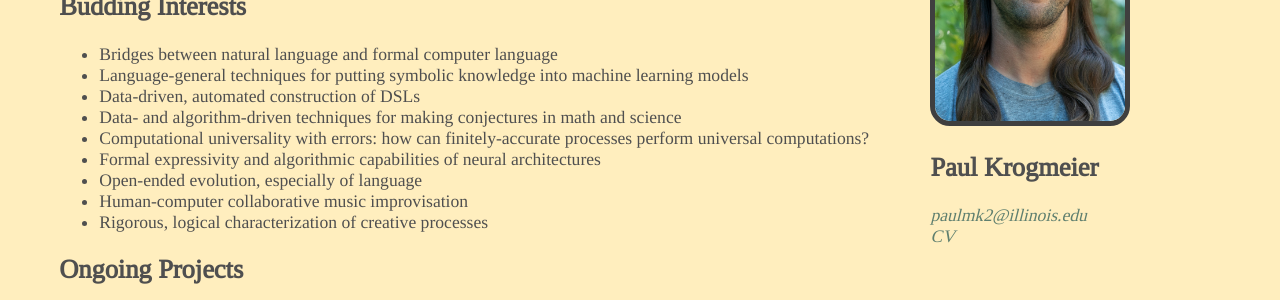
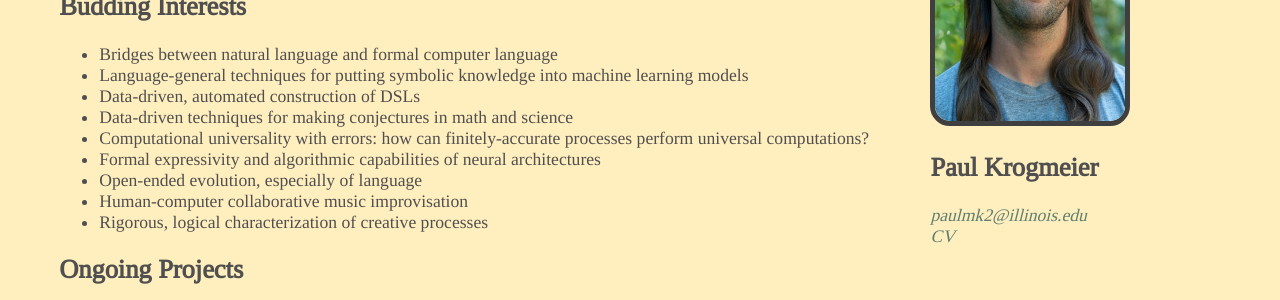
Before and after one commit to paulkrog/paulkrog.github.io, a Jekyll site: the page built from index.md, in a window 1280 px wide. Shown: the part 173-473 px from the top of the page. Built offline with Jekyll 4.4.1, drawn with Linux system fonts in a browser that asks for light colours.

Commit message:
small change

```diff
--- a/index.md
+++ b/index.md
@@ -17,7 +17,7 @@ about anything below.
 <li>Bridges between natural language and formal computer language</li>
 <li>Language-general techniques for putting symbolic knowledge into machine learning models</li>
 <li>Data-driven, automated construction of DSLs</li>
-<li>Data- and algorithm-driven techniques for making conjectures in math and science</li>
+<li>Data-driven techniques for making conjectures in math and science</li>
 <li>Computational universality with errors: how can finitely-accurate processes perform universal computations?</li>
 <li>Formal expressivity and algorithmic capabilities of neural architectures</li>
 <li>Open-ended evolution, especially of language</li>
```
